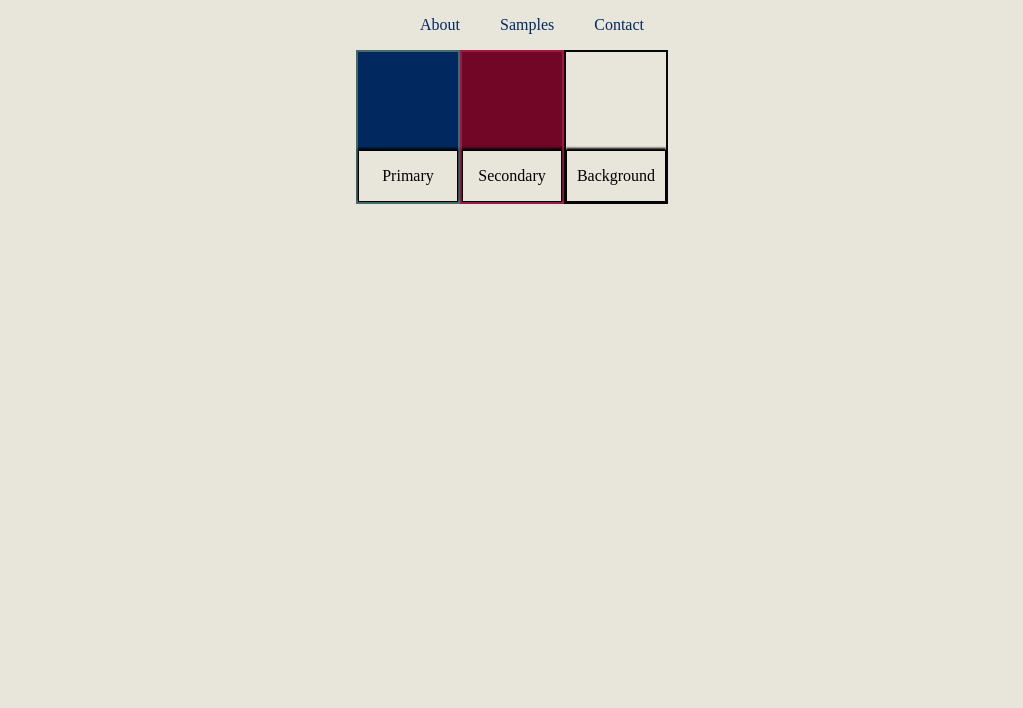
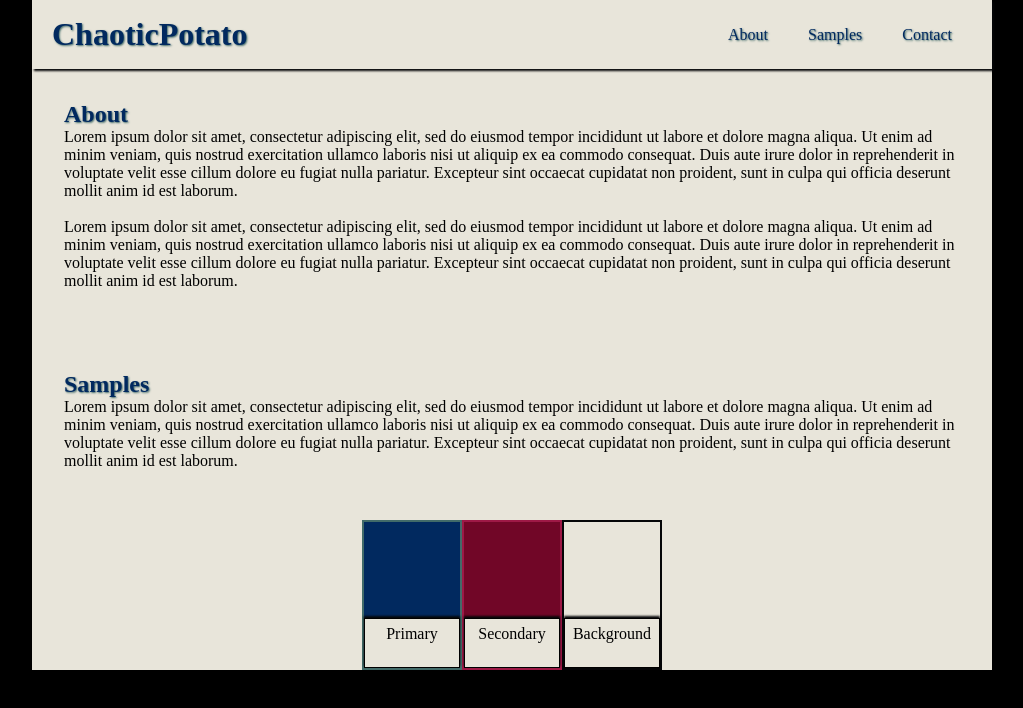
Before and after one commit to ChaoticDragonHead/ChaoticPage, a plain HTML site: page index.html in a window 1280 px wide. Shown: the whole page, without its empty margins (128-1151 px from the left). Drawn offline with Linux system fonts and the light colour scheme.

Commit message:
Added a few more div containers in index.html and changed bg to be black. Added some misc css to style existing elements.

```diff
--- a/CSS/style.css
+++ b/CSS/style.css
@@ -12,14 +12,56 @@
 html {
     scroll-behavior: smooth;
   }
+/*Resets*/
+  * {
+    margin: 0;
+    padding: 0;
+    box-sizing: border-box;
+    transition: .2s ease-in;
+  }
 
   body{
+    background-color:black;
+
+    padding-left: 10rem;
+    padding-right: 10rem;
+  }
+
+  p {
+    padding-bottom: 1.1rem;
+  }
+
+  a {
+    text-decoration: none;
+    color: var(--primary-color);
+  }
+
+  #container {
     background-color: var(--bgbase);
   }
 
   #nav{
     position: sticky;
+
+    display: flex;
+    justify-content: space-between;
+    align-items: center;
+
+    padding: 1rem 1.25rem;
+
+    box-shadow: 2px 2px 2px var(--bgshadow);
   }
+
+  h1{
+    color: var(--primary-color);
+    text-shadow: 1px 1px 2px var(--primary-accent);
+  }
+
+  h2{
+    color: var(--primary-color);
+    text-shadow: 1px 1px 2px var(--primary-accent);
+  }
+
 
   #navItems{
     display: flex;
@@ -27,13 +69,21 @@ html {
     align-items: center;
 
     color: var(--primary-color);
-    text-shadow: var(--primary-accent);
+    text-shadow: 1px 1px 2px var(--primary-accent);
   }
 
 #navItems li{
     list-style-type: none;
     padding-left: 1.25rem;
     padding-right: 1.25rem;
+  }
+
+  #about {
+    padding: 2rem;
+  }
+
+  #ex{
+    padding: 2rem;
   }
 
   #pallet{
--- a/index.html
+++ b/index.html
@@ -6,24 +6,35 @@
         <link rel="stylesheet" href="./CSS/style.css">
     </head>
     <body>
+        <div id="container">
         <!-- TODO: Create sections, complete navbar to navigate between home page section-->
         <div id="nav">
+            <h1 id="name">ChaoticPotato</h1>
             <ul id="navItems">
-                <li>About</li>
-                <li>Samples</li>
-                <li>Contact</li>
+                <li> <a href="#about">About</a></li>
+                <li> <a href="#ex">Samples</a></li>
+                <li><a href="#contact">Contact</a></li>
             </ul>
         </div>
 
-        <div id="about"></div>
+        <div id="intro"></div>
 
-        <div id="ex"></div>
+        <div id="about">
+        <h2>About</h2>
+        <p>Lorem ipsum dolor sit amet, consectetur adipiscing elit, sed do eiusmod tempor incididunt ut labore et dolore magna aliqua. Ut enim ad minim veniam, quis nostrud exercitation ullamco laboris nisi ut aliquip ex ea commodo consequat. Duis aute irure dolor in reprehenderit in voluptate velit esse cillum dolore eu fugiat nulla pariatur. Excepteur sint occaecat cupidatat non proident, sunt in culpa qui officia deserunt mollit anim id est laborum.</p>
+
+        <p>Lorem ipsum dolor sit amet, consectetur adipiscing elit, sed do eiusmod tempor incididunt ut labore et dolore magna aliqua. Ut enim ad minim veniam, quis nostrud exercitation ullamco laboris nisi ut aliquip ex ea commodo consequat. Duis aute irure dolor in reprehenderit in voluptate velit esse cillum dolore eu fugiat nulla pariatur. Excepteur sint occaecat cupidatat non proident, sunt in culpa qui officia deserunt mollit anim id est laborum.</p>
+        </div>
+        <div id="ex">
         <!-- Note - this will hold cards that allow you to click and navigate to various website examples of skills-->
-
+        <h2>Samples</h2>
+        <p>Lorem ipsum dolor sit amet, consectetur adipiscing elit, sed do eiusmod tempor incididunt ut labore et dolore magna aliqua. Ut enim ad minim veniam, quis nostrud exercitation ullamco laboris nisi ut aliquip ex ea commodo consequat. Duis aute irure dolor in reprehenderit in voluptate velit esse cillum dolore eu fugiat nulla pariatur. Excepteur sint occaecat cupidatat non proident, sunt in culpa qui officia deserunt mollit anim id est laborum.</p>
+        </div>
         <div id="contact"></div>
 
         <div id="pallet">
-            <!--Note - this will be a pallate displaying the pallete of the web page. Possible to adjust colors? Will need JS-->
+            <!-- Note - this will be a pallate displaying the pallete of the web page. Possible to adjust colors? Will need JS-->
+            <!-- May also be fun to allow user to click and drag pallet cards to compare to places on the web page-->
             <div class ="palletCont" id="prm" alt="Primary Color">
                 <div class="text"><p>Primary</p></div>
             </div>
@@ -34,5 +45,6 @@
                 <div class="text"><p>Background</p></div>
             </div>
         </div>
+    </div>
     </body>
 </html>
```
